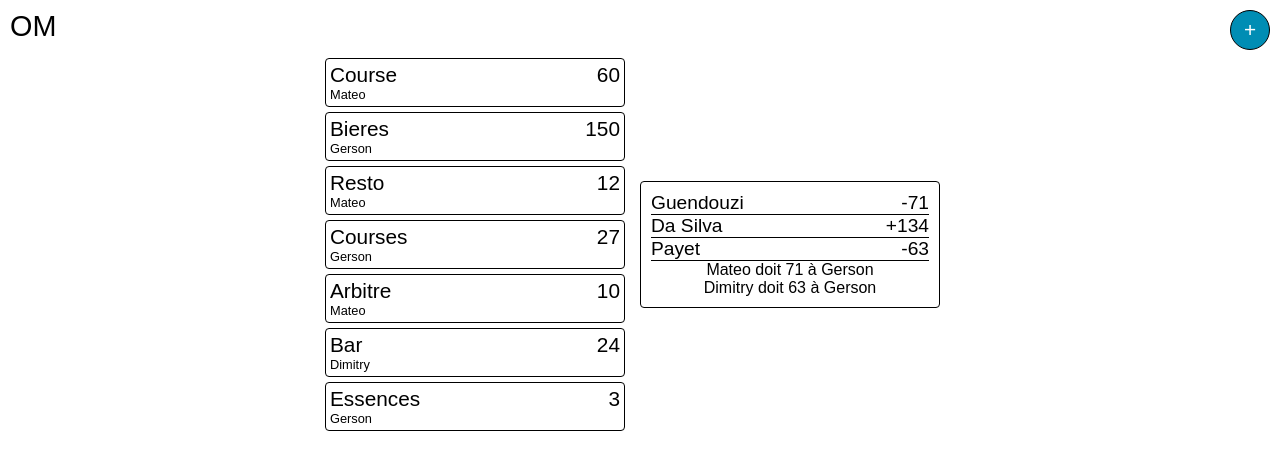
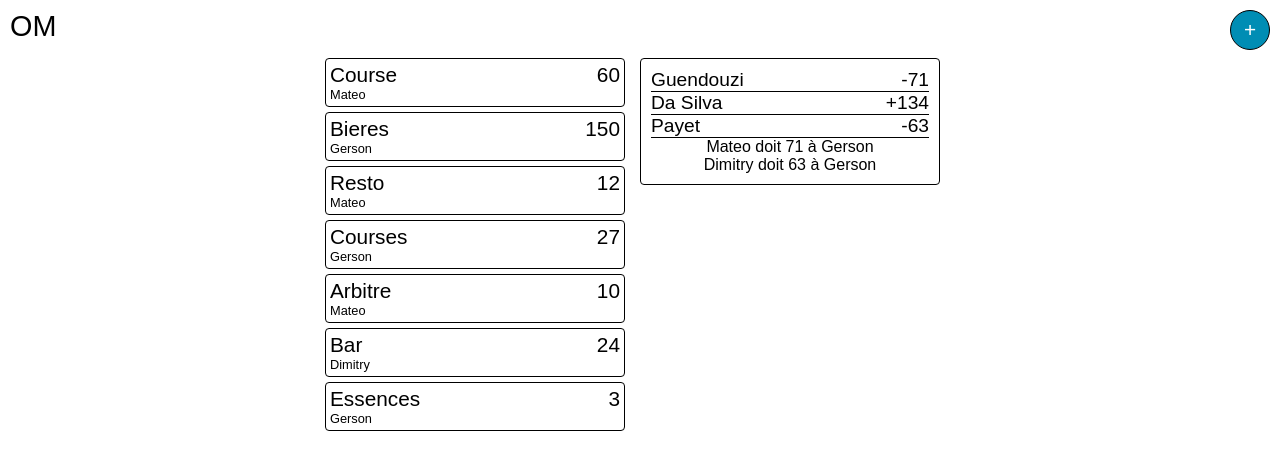
Before and after one commit to MathieuDC/tricount-like-app, a React (Create React App) app: page / in a window 1280 px wide. Shown: the top 470 px of the page. Built offline with nearby package versions, Linux system fonts and the light colour scheme.

Commit message:
Style : changing position of balances sections

```diff
--- a/src/front/Balances.css
+++ b/src/front/Balances.css
@@ -1,11 +1,10 @@
 .balance-section{
   width: 300px;
   height: 100%;
-  margin: 15px;
+  margin: 5px 15px;
   padding: 10px;
   border: solid 1px black;
   border-radius: 4px;
-  align-self: center;
 }
 
 .balance-item{
```
